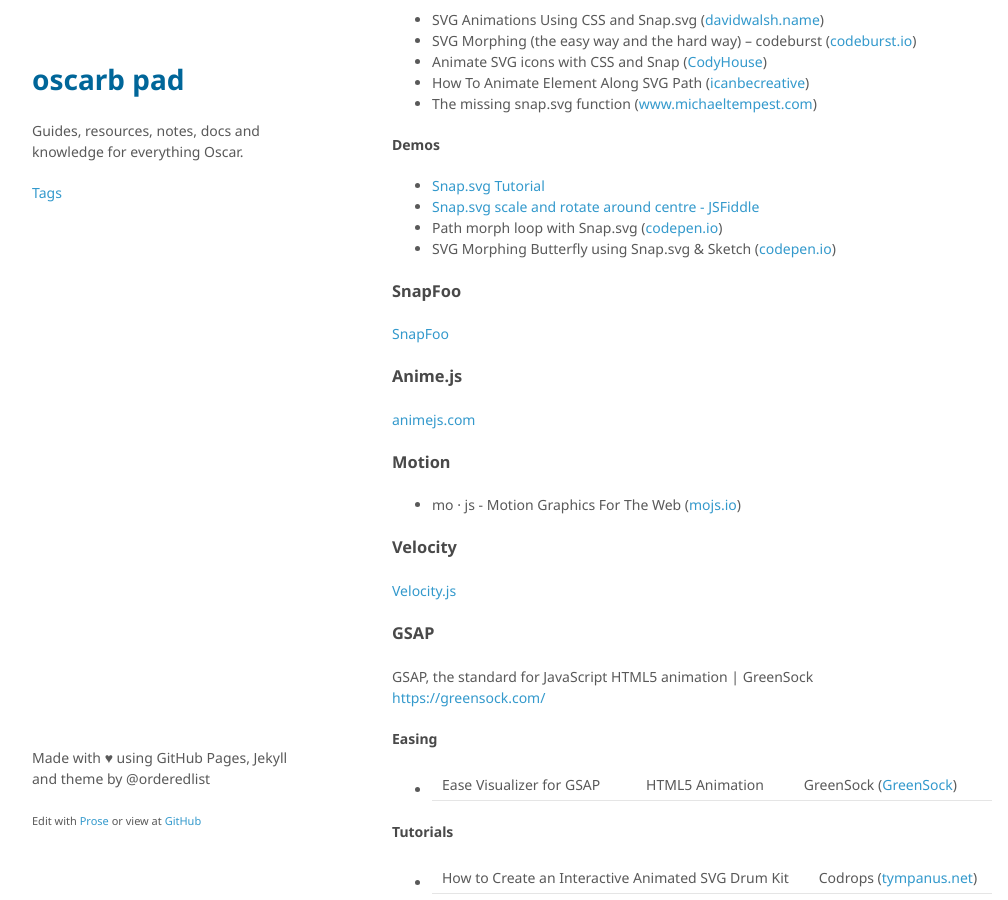
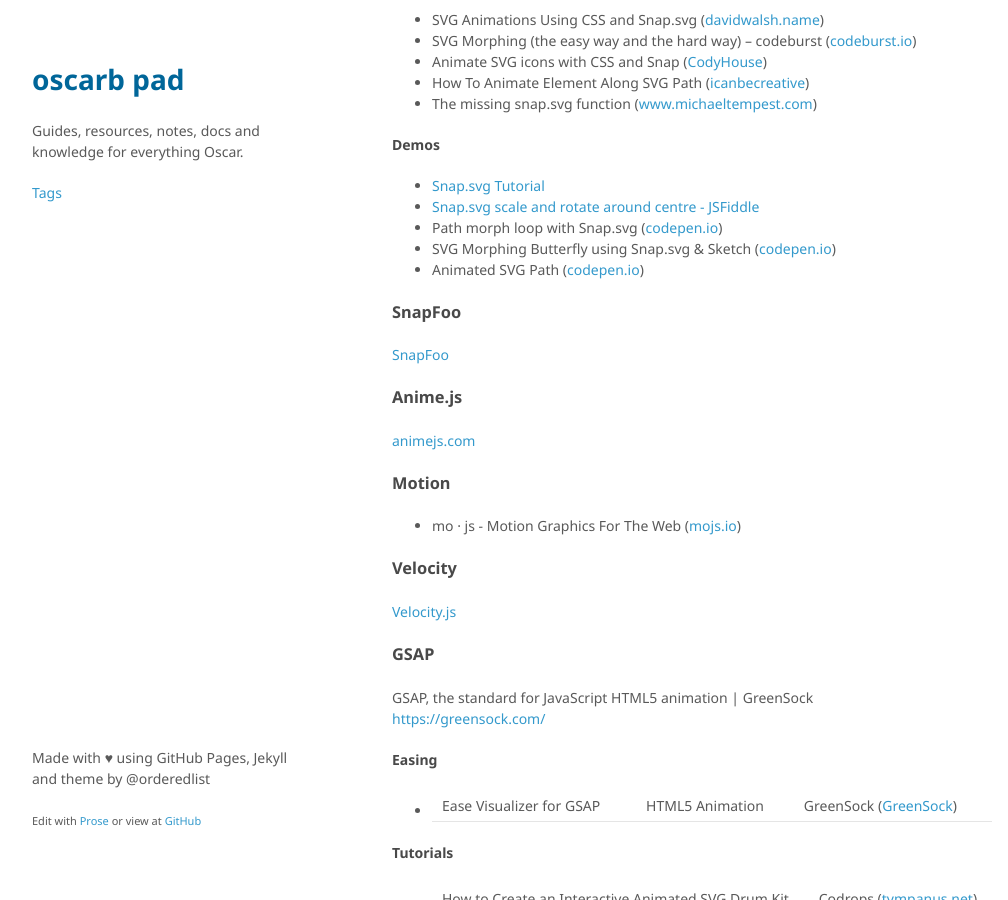
Before and after one commit to oscarb/pad, a Jekyll site: the page built from _docs/web-animation.md, in a window 1280 px wide and 900 px high, scrolled down 1803 px. Shown: the whole window, without its empty margins (128-1136 px from the left). Built offline with Jekyll 4.4.1, drawn with Linux system fonts in a browser that asks for light colours; some web fonts are replaced.

Commit message:
Update web-animation.md

```diff
--- a/_docs/web-animation.md
+++ b/_docs/web-animation.md
@@ -84,6 +84,7 @@ https://medium.com/sketch-app-sources/svg-metamorphosis-a9d6ca14fce2
 * [Snap.svg scale and rotate around centre - JSFiddle](http://jsfiddle.net/AGq9X/5/)
 * Path morph loop with Snap.svg ([codepen.io](https://codepen.io/loac-fr/pen/oXVJoj))
 * SVG Morphing Butterfly using Snap.svg & Sketch ([codepen.io](https://codepen.io/natacoops/pen/rOrRvd))
+* Animated SVG Path ([codepen.io](https://codepen.io/mattsince87/pen/snqLy))
 
 
 ### SnapFoo
```
